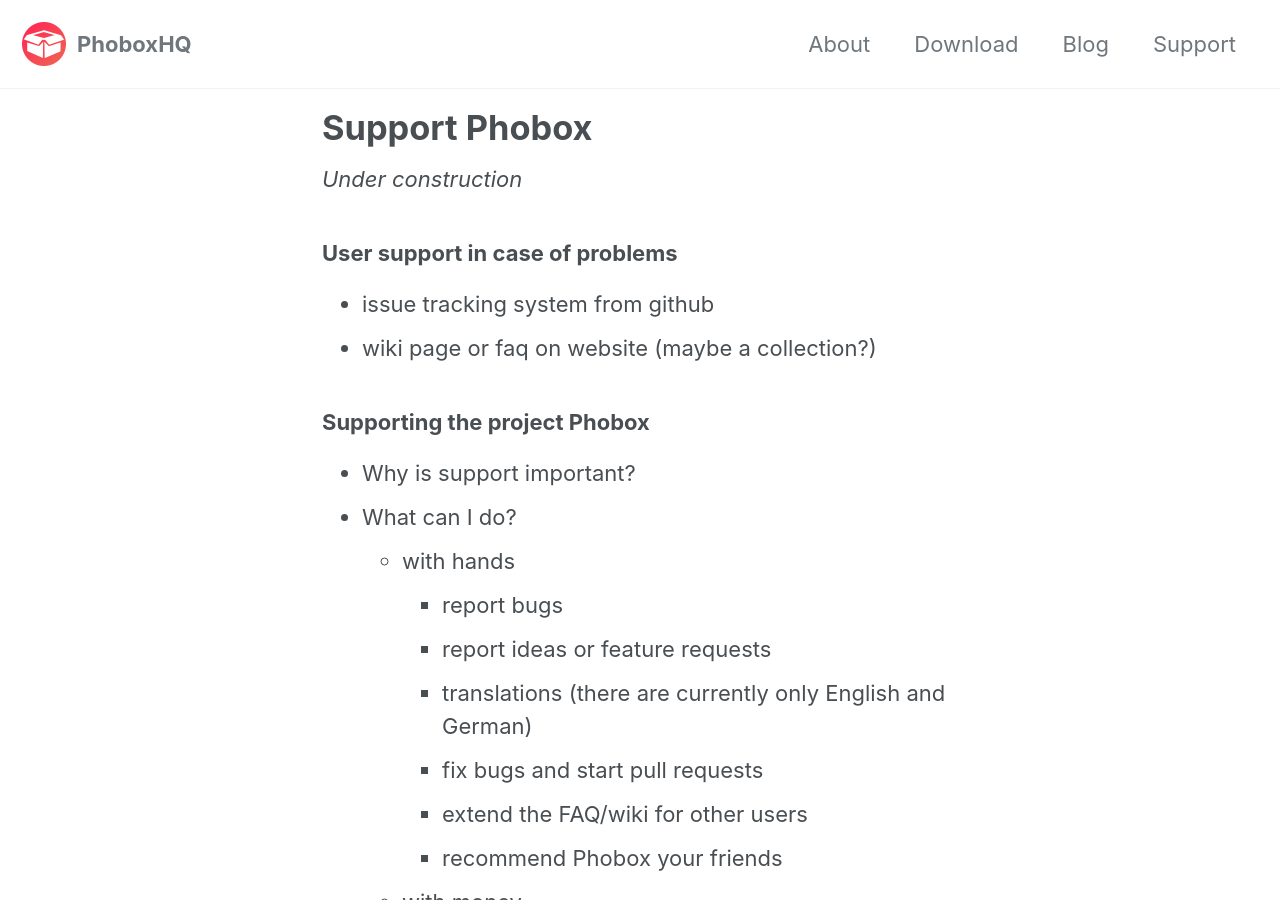
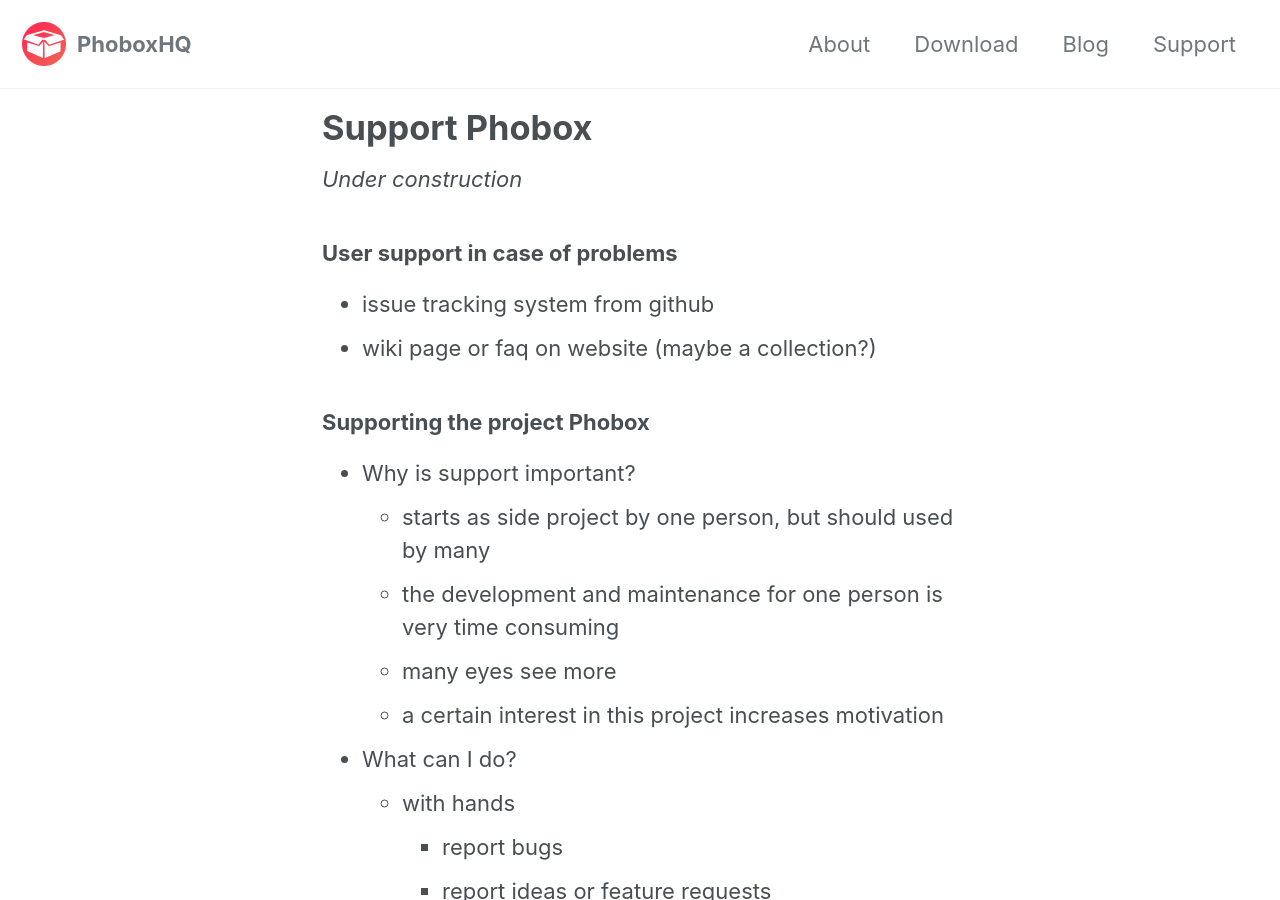
Before and after one commit to phoboxhq/home2, a Jekyll site: the page built from _pages/support.md, in a window 1280 px wide and 900 px high. Built offline with Jekyll 4.4.1, drawn with Linux system fonts in a browser that asks for light colours; cached includes are drawn as plain includes; nearby versions of some CDN libraries.

Commit message:
Update support.md

```diff
--- a/_pages/support.md
+++ b/_pages/support.md
@@ -13,6 +13,10 @@
 
 ### Supporting the project Phobox
   * Why is support important?
+    * starts as side project by one person, but should used by many
+    * the development and maintenance for one person is very time consuming
+    * many eyes see more
+    * a certain interest in this project increases motivation
   * What can I do?
     * with hands
       * report bugs
```
